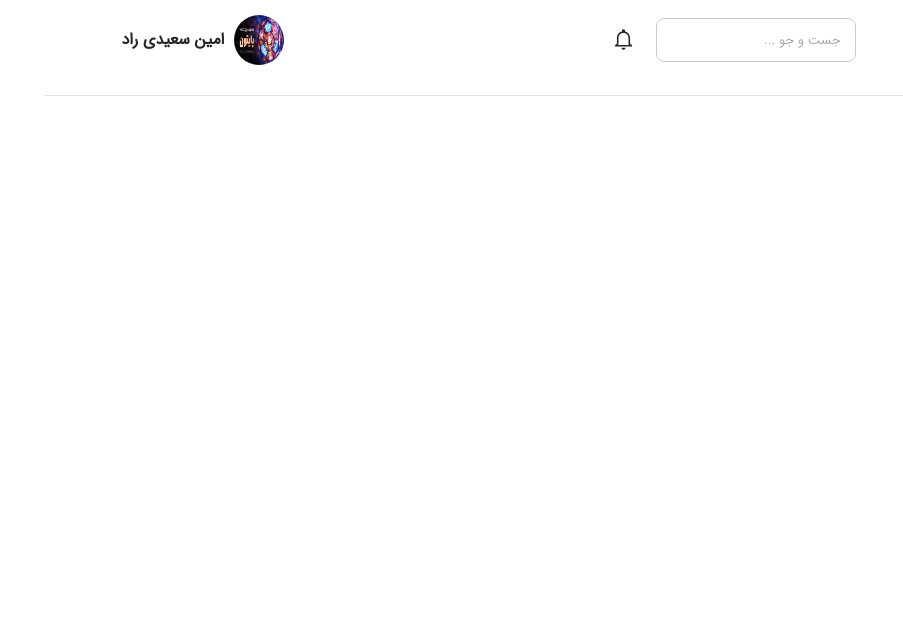
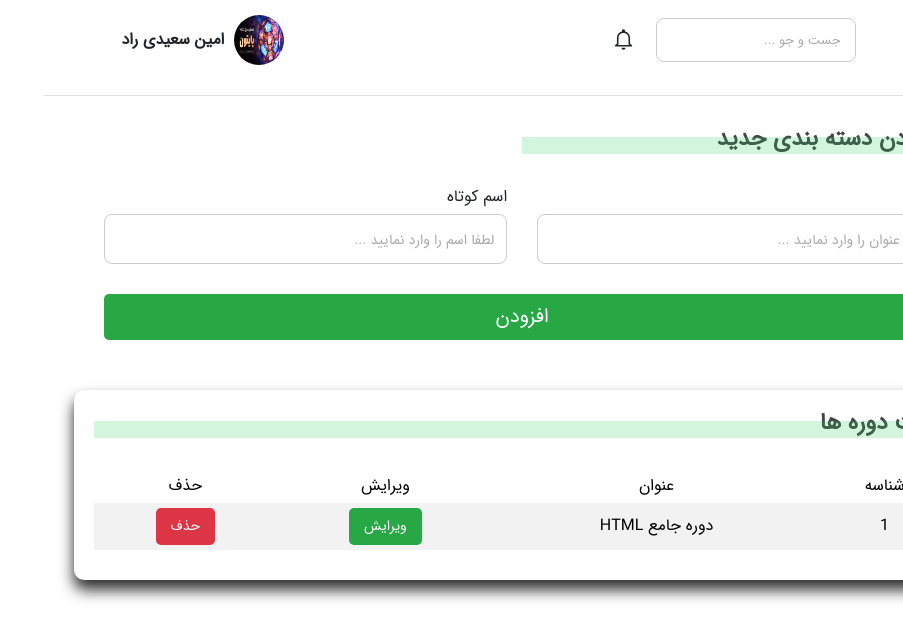
Before and after one commit to jalil-jj/MyProject, a React (Create React App) app: page /p-admin/category in a window 1280 px wide. Shown: the top 640 px of the page, without its empty margins (377-1280 px from the left). Built offline with nearby package versions, Linux system fonts and the light colour scheme.

Commit message:
Admin Category Page

```diff
--- /dev/null
+++ b/src/Pages/AdminPanel/AdminCategoty/AdminCategoty.js
@@ -0,0 +1,57 @@
+import React from 'react'
+import Table from 'react-bootstrap/Table';
+
+
+export default function AdminCategoty() {
+    return (
+        <div className='px-5 mb-5'>
+            <div className='px-5 mb-5'>
+                <h2 className='title w-50 my-5'>افزودن دسته بندی جدید</h2>
+
+                <form className="row g-5">
+
+                    <div className="col-md-6">
+                        <label htmlFor="courseName" className="form-label">عنوان</label>
+                        <input type="text" id="courseName" name="courseName" className="form-control" placeholder="لطفا عنوان را وارد نمایید ..." />
+                    </div>
+
+
+                    <div className="col-md-6">
+                        <label htmlFor="courseInstructor" className="form-label">اسم کوتاه</label>
+                        <input type="text" id="courseInstructor" name="courseInstructor" className="form-control" placeholder="لطفا اسم را وارد نمایید ..." />
+                    </div>
+
+                    <div className='col-12'>
+                        <button className='btn btn-success w-100 fs-2'>افزودن</button>
+                    </div>
+                </form>
+            </div>
+
+            <div className='data-table'>
+                <h2 className='title mb-5'>لیست دوره ها</h2>
+                <Table striped bordered hover>
+                    <thead>
+                        <tr>
+                            <th>شناسه</th>
+                            <th>عنوان</th>
+                            <th>ویرایش</th>
+                            <th>حذف</th>
+                        </tr>
+                    </thead>
+                    <tbody>
+                        <tr>
+                            <td>1</td>
+                            <td>دوره جامع HTML</td>
+                            <td>
+                                <button className='btn btn-success'>ویرایش</button>
+                            </td>
+                            <td>
+                                <button className='btn btn-danger'>حذف</button>
+                            </td>
+                        </tr>
+                    </tbody>
+                </Table>
+            </div>
+        </div>
+    )
+}
--- a/src/routes.js
+++ b/src/routes.js
@@ -13,6 +13,7 @@ import Sessions from "./Pages/AdminPanel/Sessions/Sessions";
 import AdminUsers from "./Pages/AdminPanel/AdminUsers/AdminUsers";
 import Offs from "./Pages/AdminPanel/Offs/Offs";
 import GeneralDiscount from "./Pages/AdminPanel/GeneralDiscount/GeneralDiscount";
+import AdminCategoty from "./Pages/AdminPanel/AdminCategoty/AdminCategoty";
 
 
 
@@ -34,6 +35,7 @@ const routes = [
             {path : 'users' , element : <AdminUsers/>},
             {path : 'offs' , element : <Offs/>},
             {path : 'general-discount' , element : <GeneralDiscount/>},
+            {path : 'category' , element : <AdminCategoty/>},
         ]
     }
 
```
